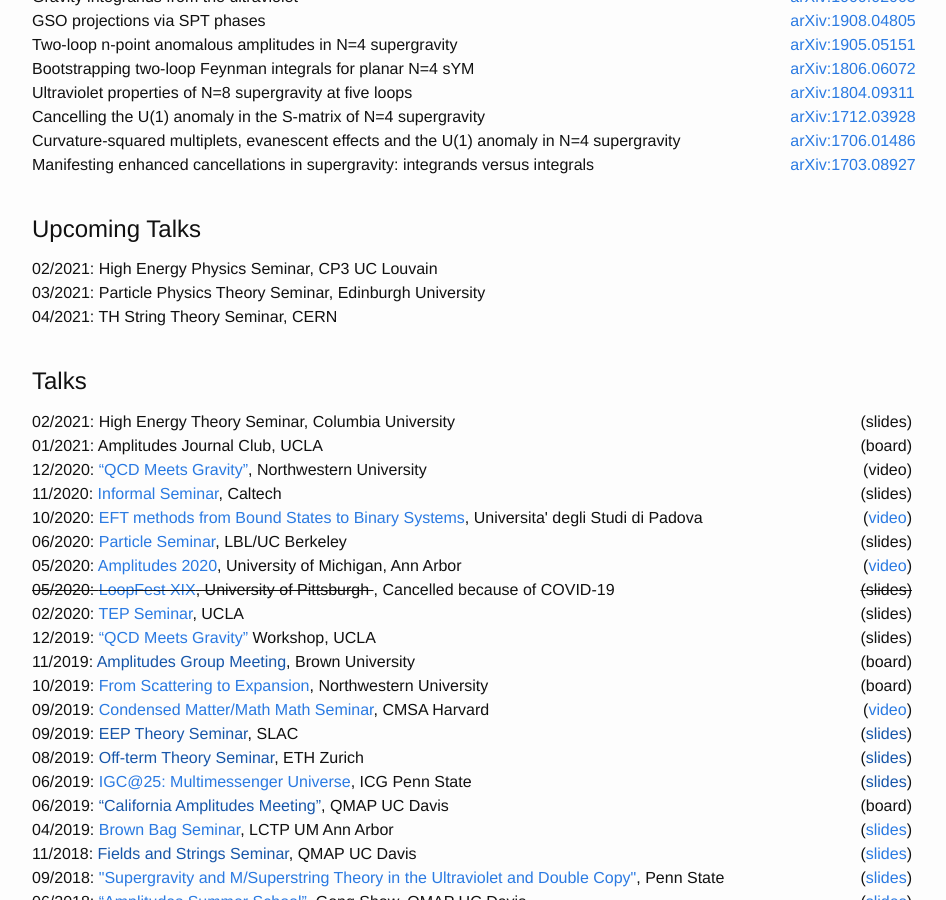
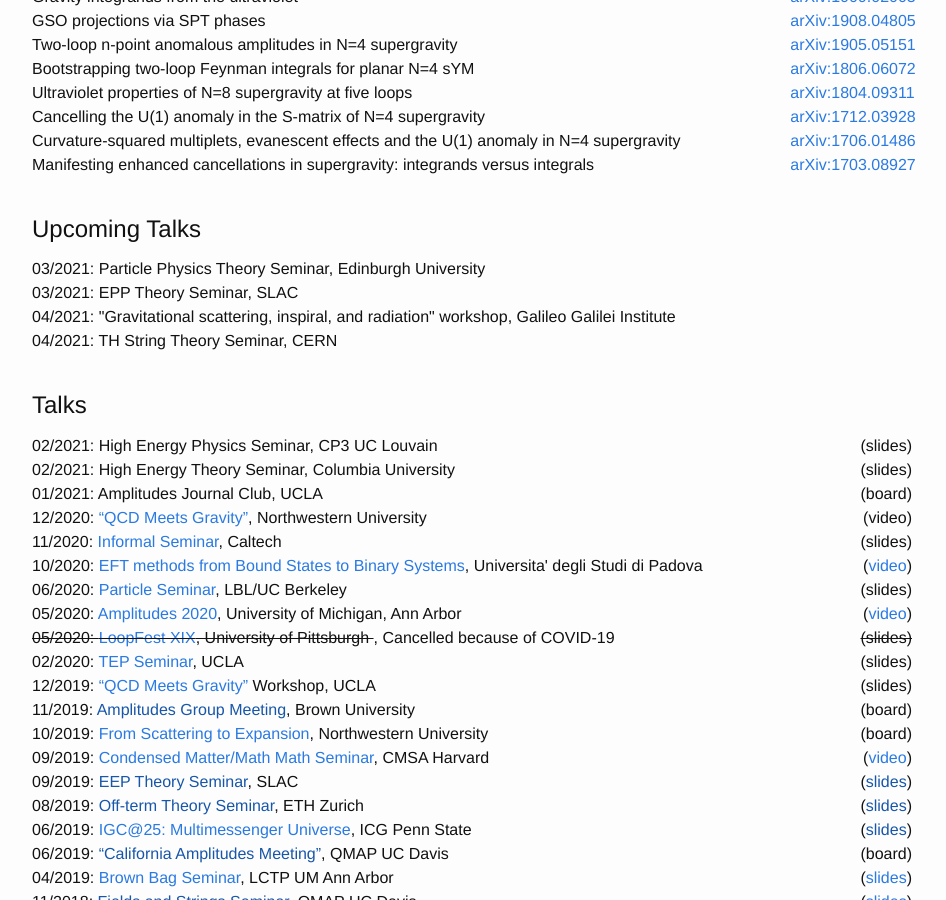
Before and after one commit to julioparra/julioparra.github.io, a Jekyll site: the page built from index.md, in a window 1280 px wide and 900 px high, scrolled down 751 px. Shown: the whole window, without its empty margins (168-1114 px from the left). Built offline with Jekyll 4.4.1, drawn with Linux system fonts in a browser that asks for light colours; nearby versions of some CDN libraries.

Commit message:
Added latest talks

```diff
--- a/index.md
+++ b/index.md
@@ -107,11 +107,15 @@
 #### Upcoming Talks ####
 
 <div class="row">
-    <div class="col-10"> 02/2021: High Energy Physics Seminar,  CP3 UC Louvain </div>
+    <div class="col-10"> 03/2021: Particle Physics Theory Seminar,  Edinburgh University </div>
     <div class="col-2" style="text-align:right"> </div>
 </div>
 <div class="row">
-    <div class="col-10"> 03/2021: Particle Physics Theory Seminar,  Edinburgh University </div>
+    <div class="col-10"> 03/2021: EPP Theory Seminar,  SLAC </div>
+    <div class="col-2" style="text-align:right"> </div>
+</div>
+<div class="row">
+    <div class="col-10"> 04/2021: "Gravitational scattering, inspiral, and radiation" workshop,  Galileo Galilei Institute </div>
     <div class="col-2" style="text-align:right"> </div>
 </div>
 <div class="row">
@@ -123,6 +127,10 @@
 
 #### Talks ####
 
+<div class="row">
+    <div class="col-10"> 02/2021: High Energy Physics Seminar,  CP3 UC Louvain </div>
+    <div class="col-2" style="text-align:right"> (slides) </div>
+</div>
 <div class="row">
     <div class="col-10"> 02/2021: High Energy Theory Seminar,  Columbia University </div>
     <div class="col-2" style="text-align:right"> (slides) </div>
```
